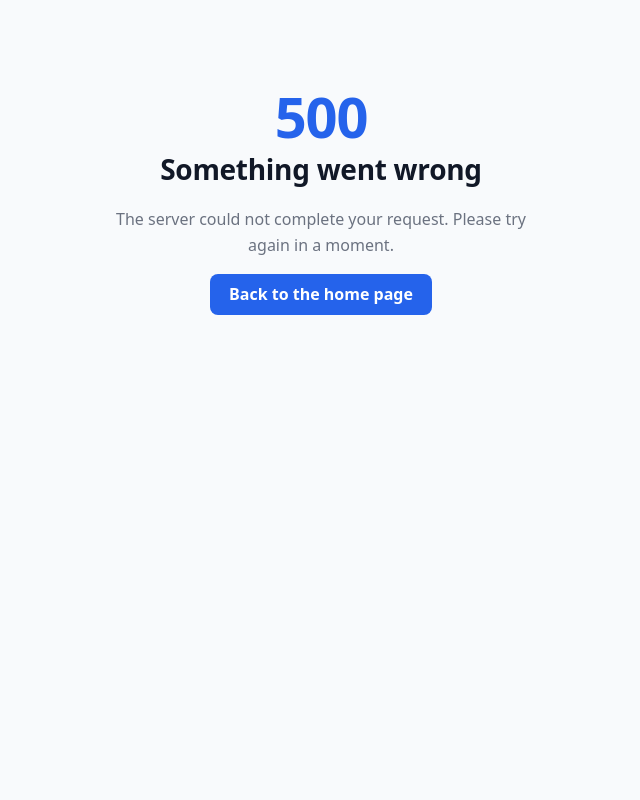
After one commit to akerem16/captchakit-django-demo, a Django app: template templates/500.html in a window 1280 px wide. The commit adds this page. Shown: the whole page, without its empty margins (319-959 px from the left). Run offline with Django 5.2, Linux system fonts and the light colour scheme; the template is opened without the code that fills it, so the values that code supplies are empty; parts of the project's set-up code (start-up, migrations or seed data) failed here and were passed over.

Commit message:
feat: site-styled 404/500 pages, favicon and meta description
Unknown URLs showed Django's bare "Not Found" page and every visit asked for a
missing /favicon.ico. 500.html is standalone because Django renders it without
a request context. New strings are translated to Turkish.

Co-Authored-By: Claude Opus 5.5 <noreply@anthropic.com>

```diff
--- a/static/css/site.css
+++ b/static/css/site.css
@@ -250,6 +250,20 @@ pre code {
   margin-bottom: 0.35rem;
 }
 
+.status-page {
+  padding: 3rem 0 1rem;
+  text-align: center;
+}
+
+.status-code {
+  margin: 0 0 0.5rem;
+  font-size: 3.5rem;
+  font-weight: 700;
+  line-height: 1;
+  letter-spacing: -0.02em;
+  color: var(--accent);
+}
+
 /* Components */
 
 .card {
--- /dev/null
+++ b/templates/500.html
@@ -0,0 +1,24 @@
+{% load static i18n %}{% get_current_language as LANGUAGE_CODE %}<!doctype html>
+{% comment %}
+  Standalone on purpose: Django renders 500.html without a request context, so the
+  header's user menu, language switch and CSRF token from base.html are not available.
+{% endcomment %}
+<html lang="{{ LANGUAGE_CODE }}">
+<head>
+  <meta charset="utf-8">
+  <meta name="viewport" content="width=device-width, initial-scale=1">
+  <title>{% translate "Server error" %} · captchakit demo</title>
+  <link rel="icon" href="{% static 'favicon.svg' %}" type="image/svg+xml">
+  <link rel="stylesheet" href="{% static 'css/site.css' %}">
+</head>
+<body>
+  <main class="container container-narrow">
+    <div class="status-page">
+      <p class="status-code">500</p>
+      <h1>{% translate "Something went wrong" %}</h1>
+      <p class="muted">{% translate "The server could not complete your request. Please try again in a moment." %}</p>
+      <a class="button" href="/">{% translate "Back to the home page" %}</a>
+    </div>
+  </main>
+</body>
+</html>
--- a/templates/base.html
+++ b/templates/base.html
@@ -4,6 +4,8 @@
   <meta charset="utf-8">
   <meta name="viewport" content="width=device-width, initial-scale=1">
   <title>{% block title %}captchakit demo{% endblock %}</title>
+  <meta name="description" content="{% translate 'Django and Django REST Framework demo of captchakit: captcha-protected sign-up, login and token API.' %}">
+  <link rel="icon" href="{% static 'favicon.svg' %}" type="image/svg+xml">
   <link rel="stylesheet" href="{% static 'css/site.css' %}">
 </head>
 <body>
```
Also changed, not shown: templates/404.html (added, +14 -0 lines), tests/test_pages.py (+32 -1 lines), locale/tr/LC_MESSAGES/django.po, static/favicon.svg (added), 1 other file.
